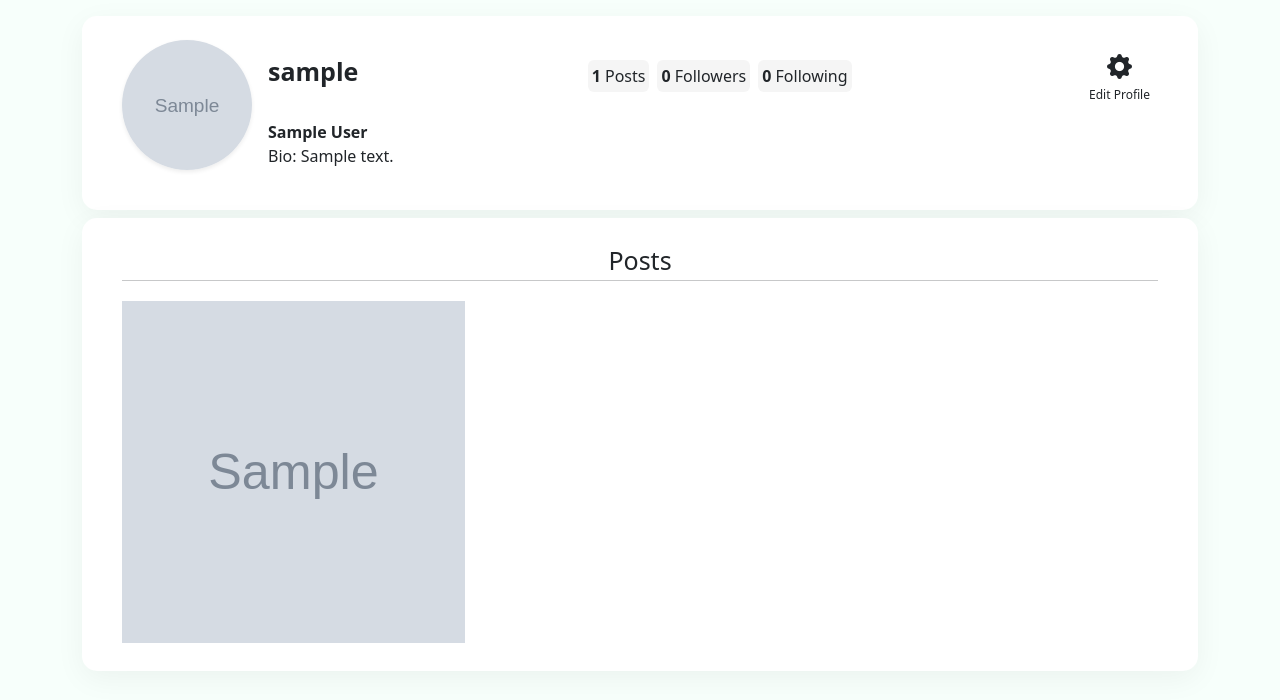
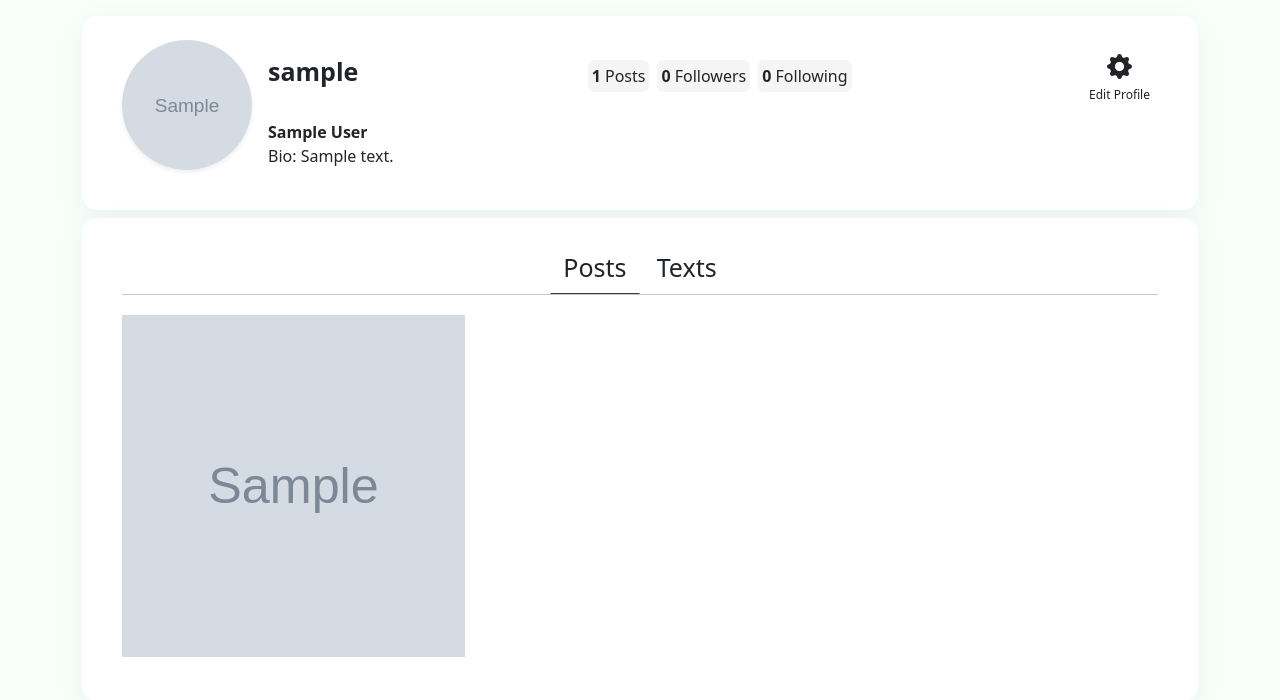
Before and after one commit to LuisBell0/Django-FaceBlog-Project-1.0, a Django app: page /dashboard/ in a window 1280 px wide. Shown: the part 62-762 px from the top of the page. Run offline with Django 5.2, Linux system fonts and the light colour scheme; a user stored in the database is signed in; tables that the repository leaves empty hold one stand-in row (values such as "Sample post"); grey boxes marked "Sample" are stand-in pictures; some web fonts are replaced.

Commit message:
Commit 8.4: Dashboard Post/Text functionality and stylish

```diff
--- a/blog/static/blog/css/styles.css
+++ b/blog/static/blog/css/styles.css
@@ -23,6 +23,16 @@ a {
 .img-60 {
   width: 60px;
   height: 60px;
+}
+
+.border-bottom-dark {
+  border-bottom: 1px solid #343a40;
+  border-radius: 0;
+}
+
+.border-bottom-dark:hover,
+.border-bottom-dark:focus {
+  border-bottom: 1px solid #343a40;
 }
 
 .bottom-5 {
--- a/blog/static/blog/js/main.js
+++ b/blog/static/blog/js/main.js
@@ -44,3 +44,22 @@ if(goBackButton) {
   }
   })
 }
+
+
+// SHOW POSTS OR TEXTS
+const showPostsButton = document.getElementById('showPosts');
+const postsContainer = document.getElementById('postsContainer');
+const showTextsButton = document.getElementById('showTexts');
+const textsContainer = document.getElementById('textsContainer');
+
+function ShowOrHideContainers(button, secondButton, showContainer, hideContainer) {
+  button.addEventListener('click', () => {
+    button.classList.add('border-bottom-dark')
+    secondButton.classList.remove('border-bottom-dark')
+    showContainer.style.setProperty('display', 'block', 'important');
+    hideContainer.style.setProperty('display', 'none', 'important');
+  });
+}
+
+ShowOrHideContainers(showPostsButton, showTextsButton,  postsContainer, textsContainer);
+ShowOrHideContainers(showTextsButton, showPostsButton, textsContainer, postsContainer);
--- a/blog/templates/blog/dashboard.html
+++ b/blog/templates/blog/dashboard.html
@@ -83,20 +83,18 @@
     </div>
   </div>
   <div class="card w-100 shadow-xss rounded-xxl border-0 px-lg-4 p-2 my-2">
-    <div class="card-body d-flex flex-column justify-content-center position-relative">
+    <div class="card-body mb-3 d-flex flex-column justify-content-center position-relative">
       <div class="text-center mb-1">
-        {% if posts %}
-            <span class="font-lg">Posts</span>
-        {% else %}
-            <span class="font-md">You haven't post anything yet</span>
-        {% endif %}
+        <button type="button" id="showPosts" class="btn font-lg b-0 border-bottom-dark">Posts</button>
+        <button type="button" id="showTexts" class="btn font-lg b-0">Texts</button>
         <hr class="mt-0">
       </div>
-      <div class="container p-0">
+      <div id="postsContainer" class="container p-0">
         <div class="row g-1 mb-1">
-          {% for post in posts %}
+          {% for post in img_posts %}
             <div class="col-4">
               <div class="ratio ratio-1x1">
+                <a href="{% url 'comments' post.id %}">
                   {% if post.img %}
                     <img class="img-fluid w-100 h-100" src="{{ post.img.url }}" alt="{{ post.title }}" style="object-fit: cover;">
                   {% else %}
@@ -104,6 +102,7 @@
                       <span>No Image Available</span>
                     </div>
                   {% endif %}
+                </a>
               </div>
             </div>
 
@@ -113,6 +112,71 @@
           {% endfor %}
         </div>
       </div>
+      <div id="textsContainer" class="d-none">
+        {% for post in txt_posts %}
+        <div class="card w-100 rounded-xxl border-1 p-4 mb-3">
+          <div class="card-body p-0 d-flex">
+            <figure class="avatar me-3">
+              {% if post.owner.profile.profile_picture %}
+                <img src="{{ post.owner.profile.profile_picture.url }}"
+                  class="shadow-sm rounded-circle img-45"
+                  alt="{{ user.username }} Profile Picture"
+                  width="26" height="26">
+              {% else %}
+                <img src="{% static 'blog/default.jpg' %}"
+                  class="shadow-sm rounded-circle img-45"
+                  alt="{{ user.username }}"
+                  width="26px" height="26px">
+              {% endif %}
+            </figure>
+            <h4 class="fw-700 text-grey-900 font-xsss mt-1">
+              <a class="text-dark" href="{% url 'external-user-profile' post.owner.username %}">
+                {{post.owner}}
+              </a>
+              <span class="d-block font-xssss fw-500 mt-1 lh-3 text-grey-500 text-nowrap">
+                {{ post.posted_date|timesince }} ago
+              </span>
+            </h4>
+            <div class="w-100 d-flex justify-content-end">
+              <i class="bi bi-three-dots"></i>
+            </div>
+          </div>
+
+          <div class="card-body p-0 me-lg-5 d-flex flex-column">
+            <div class="see-more-container">
+              <!-- DO NOT MODIFY OR INDENT THIS PART OF THE CODE -->
+              <span class="fw-500 font-xss mb-2 text-description"><a class="text-dark fw-700 me-1" href="{% url 'external-user-profile' post.owner.username %}">{{ post.owner }}</a>{{post.description|linebreaksbr }}</span>
+              <!--  -->
+            </div>
+            <span class="see-more-btn btn btn-link bg-transparent border-0 cursor-pointer text-primary p-0 text-decoration-none text-start text-grey-500 d-none">
+              Show More
+            </span>
+          </div>
+
+          <div class="card-body d-flex p-0">
+            <a href="{% url 'post-like' post.pk%}" class="d-flex align-items-center fw-600
+              text-grey-900 lh-26 font-xssss me-2">
+              {% if post.id in liked %}
+                <i class="bi bi-heart-fill color-red me-1 btn-round-sm font-lg"></i>
+              {% else %}
+                <i class="bi bi-heart text-black me-1 btn-round-sm font-lg"></i>
+              {% endif%}
+              {{ post.likes_count }} Like
+            </a>
+            <a href="{% url 'comments' post.id %}" class="d-flex align-items-center fw-600
+              text-grey-900 lh-26 font-xssss">
+              <i class="bi bi-chat text-dark text-grey-900 btn-round-sm font-lg"></i>
+              <span>{{ post.comments_count }} Comments</span>
+            </a>
+            <a href="#" class="ms-auto d-flex align-items-center
+              fw-600 text-grey-900 lh-26 font-xssss">
+              <i class="bi bi-share text-grey-900 text-dark btn-round-sm font-lg"></i>
+              <span>Share</span>
+            </a>
+          </div>
+        </div>
+        {% endfor %}
+      </div>
     </div>
   </div>
 </div>
--- a/blog/views.py
+++ b/blog/views.py
@@ -58,6 +58,7 @@ def handle_search(request):
       return redirect(f'{reverse("search-profile")}?q={search_input}')
     return redirect(redirect_url)
 
+
 @profile_required
 def home(request):
   current_user = request.user
@@ -65,13 +66,13 @@ def home(request):
     current_user_profile = Profile.objects.filter(user=current_user)
     followed_users = current_user.profile.follows.all()
     all_users = followed_users | current_user_profile
-    posts = Post.objects.filter(owner__profile__in=all_users).order_by('-posted_date')
+    posts = Post.objects.filter(
+        owner__profile__in=all_users).order_by('-posted_date')
     liked_post = LikePost.objects.filter(user=request.user,
-                                         post__in=posts).values_list('post_id', flat=True)
+                                         post__in=posts).values_list('post_id',
+                                                                     flat=True)
 
-    context = {'posts': posts,
-               'liked': liked_post
-              }
+    context = {'posts': posts, 'liked': liked_post}
     return render(request, 'blog/home.html', context)
   else:
     return login_view(request)
@@ -87,13 +88,24 @@ def dashboard(request):
   followers = user_profile.followed_by.exclude(pk=user_profile.pk)
   following = user_profile.follows.exclude(pk=user_profile.pk)
   posts = Post.objects.filter(owner=request.user).order_by('-posted_date')
+  img_posts = Post.objects.filter(owner=request.user).exclude(img='').exclude(
+      img__isnull=True).order_by('-posted_date')
+  txt_posts = Post.objects.filter(
+      owner=request.user).filter(img__isnull=True).union(
+          Post.objects.filter(owner=request.user,
+                              img='')).order_by('-posted_date')
   liked_post = LikePost.objects.filter(user=request.user,
-                                       post__in=posts).values_list('post_id', flat=True)
+                                       post__in=posts).values_list('post_id',
+                                                                   flat=True)
 
-  context = {'posts': posts,
-             'liked': liked_post,
-             'followers': followers,
-             'following': following}
+  context = {
+      'posts': posts,
+      'img_posts': img_posts,
+      'txt_posts': txt_posts,
+      'liked': liked_post,
+      'followers': followers,
+      'following': following
+  }
   return render(request, 'blog/dashboard.html', context)
 
 
@@ -302,7 +314,8 @@ def ProfileUpdateFunction(request, pk):
 @login_required
 def search_profile(request):
   search_input = request.GET.get('q', '').strip()
-  profiles_found = Profile.objects.filter(user__username__startswith=search_input)
+  profiles_found = Profile.objects.filter(
+      user__username__startswith=search_input)
   return render(request, 'blog/search_profile.html', {
       'profiles_found': profiles_found,
       'search': search_input
@@ -322,20 +335,20 @@ def external_user_profile_view(request, user_username):
   if request.user.is_authenticated:
     is_follower = request.user.profile.follows.filter(id=profile.id).exists()
     liked_post = LikePost.objects.filter(user=request.user,
-       post__in=posts).values_list('post_id',
-                                   flat=True)
+                                         post__in=posts).values_list('post_id',
+                                                                     flat=True)
   else:
     is_follower = None
     liked_post = None
   context = {
-    'external_user': external_user,
-    'user_input': user_username,
-    'posts': posts,
-    'liked': liked_post,
-    'profile': profile,
-    'followers': followers,
-    'following': following,
-    'is_follower': is_follower
+      'external_user': external_user,
+      'user_input': user_username,
+      'posts': posts,
+      'liked': liked_post,
+      'profile': profile,
+      'followers': followers,
+      'following': following,
+      'is_follower': is_follower
   }
   return render(request, 'blog/external_user_profile.html', context)
 
@@ -357,11 +370,7 @@ def followers_list_view(request, user_username):
   user = get_object_or_404(User, username=user_username)
   profile = get_object_or_404(Profile, user=user)
   followers = profile.followed_by.exclude(pk=profile.id)
-  context = {
-    'user':user,
-    'profile':profile,
-    'followers':followers
-  }
+  context = {'user': user, 'profile': profile, 'followers': followers}
   return render(request, 'blog/profile_followers_list.html', context)
 
 
@@ -371,9 +380,5 @@ def following_list_view(request, user_username):
   user = get_object_or_404(User, username=user_username)
   profile = get_object_or_404(Profile, user=user)
   following = profile.follows.exclude(pk=profile.id)
-  context = {
-    'user':user,
-    'profile':profile,
-    'following':following
-  }
+  context = {'user': user, 'profile': profile, 'following': following}
   return render(request, 'blog/profile_following_list.html', context)
```
Also changed, not shown: blog/templates/blog/post_comments_view.html (+12 -2 lines), media/posts/IMG_6996.jpeg (added). Lines whose indentation alone changed are shown as unchanged.
